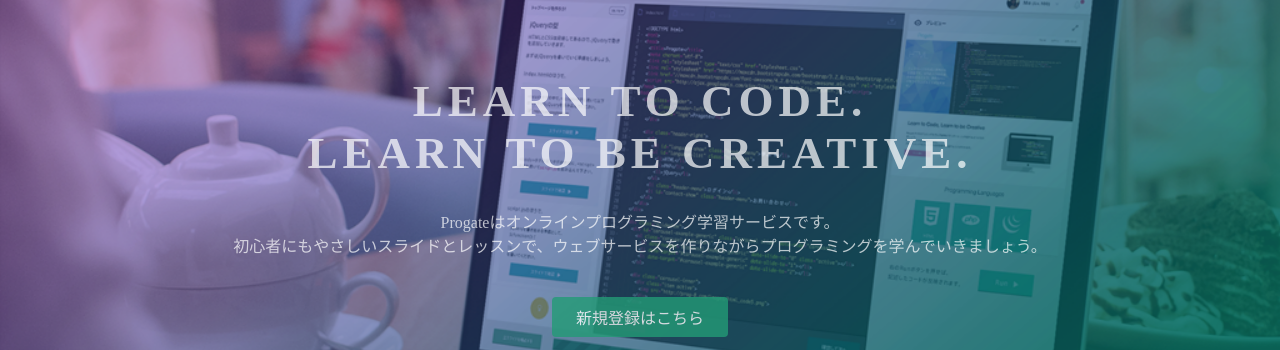
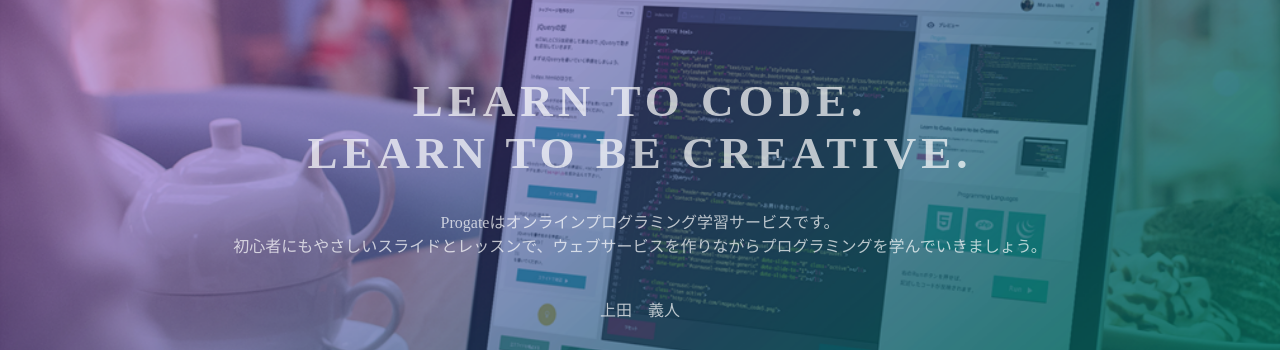
Before and after one commit to yoshito0723/yoshito0723.github.io, a plain HTML site: page index.html in a window 1280 px wide. Shown: the part 135-485 px from the top of the page. Drawn offline with Linux system fonts and the light colour scheme.

Commit message:
Update index.html

```diff
--- a/index.html
+++ b/index.html
@@ -25,6 +25,7 @@
     <div class="container">
       <h1>LEARN TO CODE.<br>LEARN TO BE CREATIVE.</h1>
       <p>Progateはオンラインプログラミング学習サービスです。<br>初心者にもやさしいスライドとレッスンで、ウェブサービスを作りながらプログラミングを学んでいきましょう。</p>
+      <p>上田　義人</P>
       <div class="btn-wrapper">
         <a href="#" class="btn signup">新規登録はこちら</a>
         <p>or</p>
```
